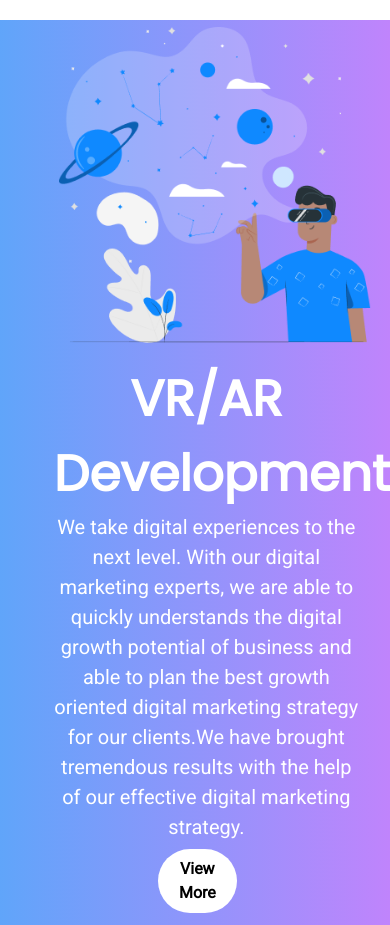
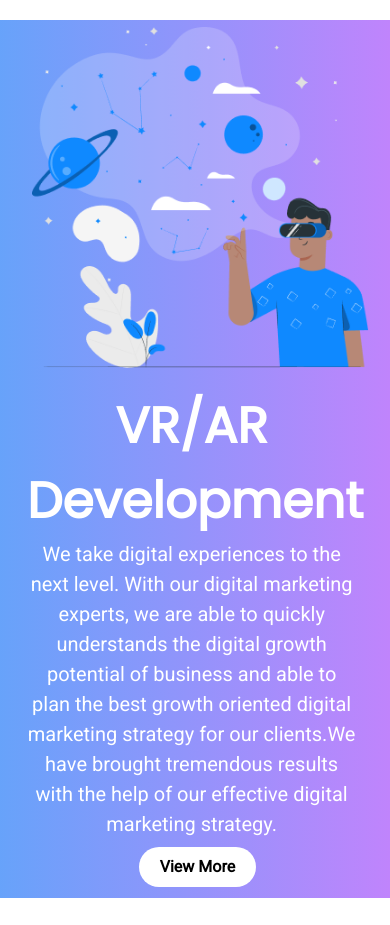
Before and after one commit to bhargavi-005/ShubhchintakWebsite, a Next.js app in the folder shubhchintak-india/: page /VrArdev in a window 390 px wide. After the commit the page ends 898 px from the top, so only its background shows below. Built offline with nearby package versions, Linux system fonts and the light colour scheme.

Commit message:
updated mobile view

```diff
--- a/shubhchintak-india/src/pages/UIUXdev.js
+++ b/shubhchintak-india/src/pages/UIUXdev.js
@@ -1,7 +1,7 @@
 import Image from "next/image";
 function uiux() {
   return (
-    <div className="max-[768px]:order-last bg-gradient-to-r from-blue-400 to-purple-400 pt-[2%] pb-[3%] mt-[5%]">
+    <div className="max-[768px]:ml-[-8%]  max-[768px]:order-last bg-gradient-to-r from-blue-400 to-purple-400 pt-[2%] pb-[3%] mt-[5%]">
       <div className="max-[768px]:flex max-[768px]:flex-col flex flex-row">
         <div className="mr-[8%]">
           <h1 className="font-extrabold max-[768px]:text-center text-left ml-[18%] text-white text-[50px] font-xyz">
--- a/shubhchintak-india/src/pages/VrArdev.js
+++ b/shubhchintak-india/src/pages/VrArdev.js
@@ -1,13 +1,13 @@
 import Image from "next/image";
 function arvr() {
   return (
-    <div  className="max-[768px]:order-last bg-gradient-to-r from-blue-400 to-purple-400 pt-[2%] pb-[3%] mt-[5%]">
+    <div  className="max-[768px]:ml-[-8%] max-[768px]:order-last bg-gradient-to-r from-blue-400 to-purple-400 pt-[2%] pb-[3%] mt-[5%]">
             <div className="max-[768px]:flex max-[768px]:flex-col flex flex-row">
                 <div className="mr-[8%]">
                 <h1 className="font-extrabold max-[768px]:text-center text-left ml-[15%] text-white text-[50px] font-xyz">VR/AR Development</h1>
                 <p className="max-[768px]:text-center max-[768px]:ml-[15%] ml-[15%] mr-[%] text-white text-left text-[20px]">We take digital experiences to the next level. With our digital marketing experts, we are able to quickly understands the digital growth potential of business and able to plan the best growth oriented digital marketing strategy for our clients.We have brought tremendous results with the help of our effective digital marketing strategy.</p>
                 <a href="">
-                <button class="max-[768px]:ml-[70%] mr-[8%] right-[26%] mt-[2%] relative bg-white hover:bg-blue-700 text-black font-bold py-2 px-4 rounded-full">
+                <button class="max-[768px]:ml-[70%] max-[768px]:w-[30%]  mr-[8%] right-[26%] mt-[2%] relative bg-white hover:bg-blue-700 text-black font-bold py-2 px-4 rounded-full">
                  View More
                 </button>
                 </a>
--- a/shubhchintak-india/src/pages/cloudcunsuldev.js
+++ b/shubhchintak-india/src/pages/cloudcunsuldev.js
@@ -1,7 +1,7 @@
 import Image from "next/image";
 function cloudcunsuldev() {
   return (
-    <div  className="max-[768px]:order-last bg-gradient-to-r from-blue-400 to-purple-400 pt-[2%] pb-[3%] mt-[5%]">
+    <div  className="max-[768px]:ml-[-15%] max-[768px]:order-last bg-gradient-to-r from-blue-400 to-purple-400 pt-[2%] pb-[3%] mt-[5%]">
     <div className="max-[768px]:flex max-[768px]:flex-col flex flex-row">
         <div className="mr-[8%]">
         <h1 className="font-extrabold max-[768px]:text-center text-left ml-[22%] text-white text-[50px] font-xyz">Cloud Consultation</h1>
--- a/shubhchintak-india/src/pages/manualdev.js
+++ b/shubhchintak-india/src/pages/manualdev.js
@@ -1,7 +1,7 @@
 import Image from "next/image";
 function manual() {
   return (
-    <div className="max-[768px]:order-last bg-gradient-to-r from-blue-400 to-purple-400 pt-[2%] pb-[3%] mt-[5%]">
+    <div className="max-[768px]:ml-[-8%] max-[768px]:order-last bg-gradient-to-r from-blue-400 to-purple-400 pt-[2%] pb-[3%] mt-[5%]">
       <div className="max-[768px]:flex max-[768px]:flex-col flex flex-row">
         <div className="mr-[8%]">
           <h1 className="font-extrabold max-[768px]:text-center text-left ml-[18%] text-white text-[50px] font-xyz">
--- a/shubhchintak-india/src/pages/marketing.js
+++ b/shubhchintak-india/src/pages/marketing.js
@@ -1,7 +1,7 @@
 import Image from "next/image";
 function mark(){
     return(
-        <div  className="max-[768px]:order-last bg-gradient-to-r from-blue-400 to-purple-400 pt-[2%] pb-[3%] mt-[5%]">
+        <div  className="max-[768px]:ml-[-8%] max-[768px]:order-last bg-gradient-to-r from-blue-400 to-purple-400 pt-[2%] pb-[3%] mt-[5%]">
         <div className="max-[768px]:flex max-[768px]:flex-col flex flex-row">
             <div className="mr-[8%]">
             <h1 className="font-extrabold max-[768px]:text-center text-left ml-[18%] text-white text-[50px] font-xyz">Digital Marketing</h1>
--- a/shubhchintak-india/src/pages/websitedev.js
+++ b/shubhchintak-india/src/pages/websitedev.js
@@ -2,7 +2,7 @@ import Image from "next/image";
 
 function web(){
     return(
-        <div  className="max-[768px]:order-last bg-gradient-to-r from-blue-400 to-purple-400 pt-[2%] pb-[3%] mt-[5%] ">
+        <div  className="max-[768px]: max-[768px]:ml-[-1%] order-last bg-gradient-to-r from-blue-400 to-purple-400 pt-[2%] pb-[3%] mt-[5%] ">
             <div className="max-[768px]:flex max-[768px]:flex-col flex flex-row ">
                 <div className="mr-[8%]">
                 <h1 className="font-extrabold max-[768px]:text-center text-left ml-[18%] text-white text-[50px] font-xyz">Website Development</h1>
```
